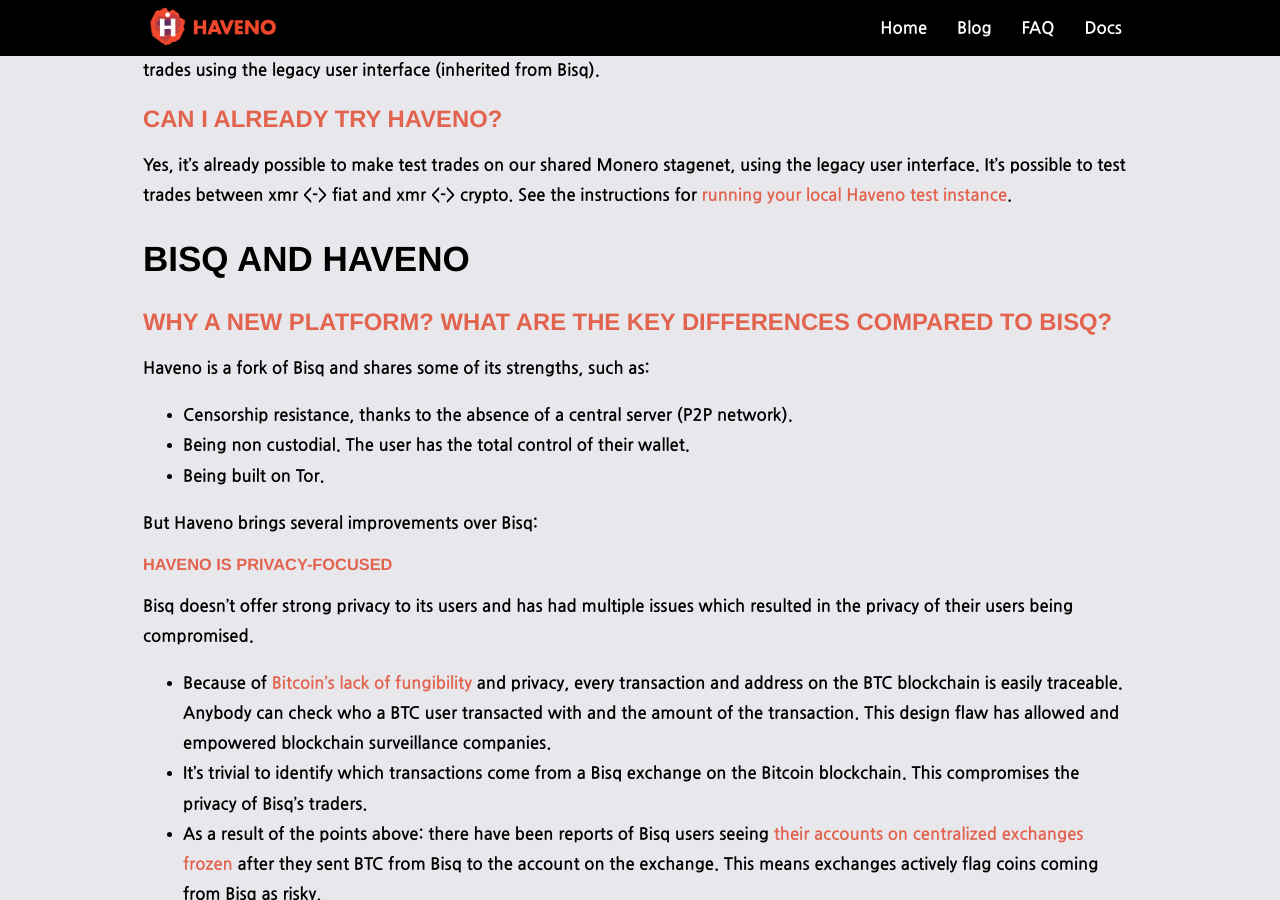
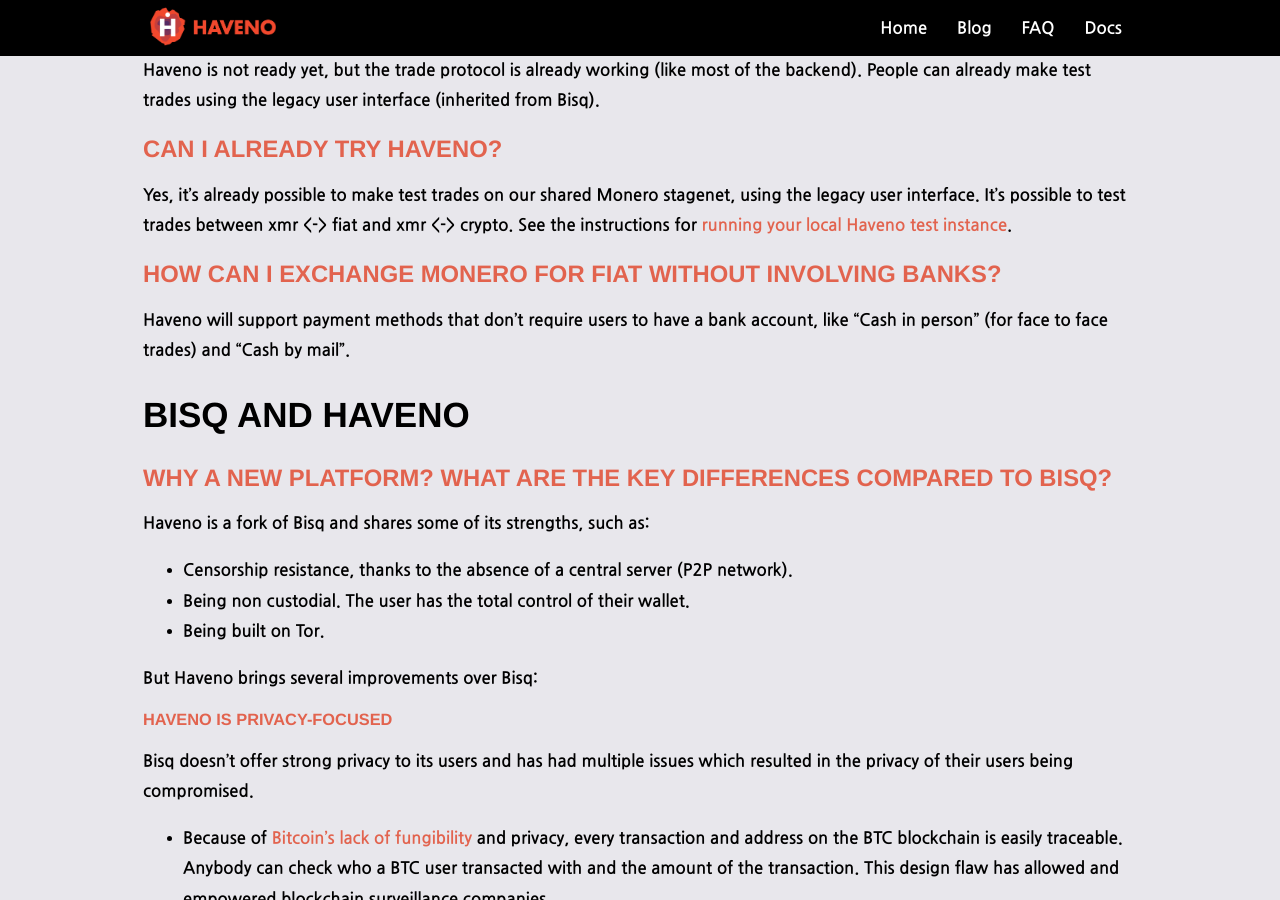
Before and after one commit to haveno-dex/haveno-site, a Jekyll site: the page built from faq.md, in a window 1280 px wide and 900 px high, scrolled down 3000 px. Built offline with Jekyll 4.4.1, drawn with Linux system fonts in a browser that asks for light colours; some of the changed text lies outside the part shown.

Commit message:
faq: add 'how can i exchange monero for fiat without banks'

```diff
--- a/faq.md
+++ b/faq.md
@@ -20,6 +20,7 @@
 - [What are the fees for trading on Haveno?](#what-are-the-fees-for-trading-on-haveno)
 - [Is Haveno ready? Can we test it?](#is-haveno-ready-can-we-test-it)
 - [Can I already try Haveno?](#can-i-already-try-haveno)
+- [How can I exchange Monero for fiat without involving banks?](#how-can-i-exchange-monero-for-fiat-without-involving-banks)
 
 ## Bisq and Haveno
 
@@ -111,6 +112,10 @@
 
 Yes, it's already possible to make test trades on our shared Monero stagenet, using the legacy user interface. It's possible to test trades between xmr <-> fiat and xmr <-> crypto. See the instructions for [running your local Haveno test instance](https://github.com/haveno-dex/haveno/blob/master/docs/installing.md).
 
+## [How can I exchange Monero for fiat without involving banks?](#how-can-i-exchange-monero-for-fiat-without-involving-banks)
+
+Haveno will support payment methods that don't require users to have a bank account, like "Cash in person" (for face to face trades) and "Cash by mail".
+
 # Bisq and Haveno
 
 ## [Why a new platform? What are the key differences compared to Bisq?](#why-a-new-platform-what-are-the-key-differences-compared-to-bisq)
```
